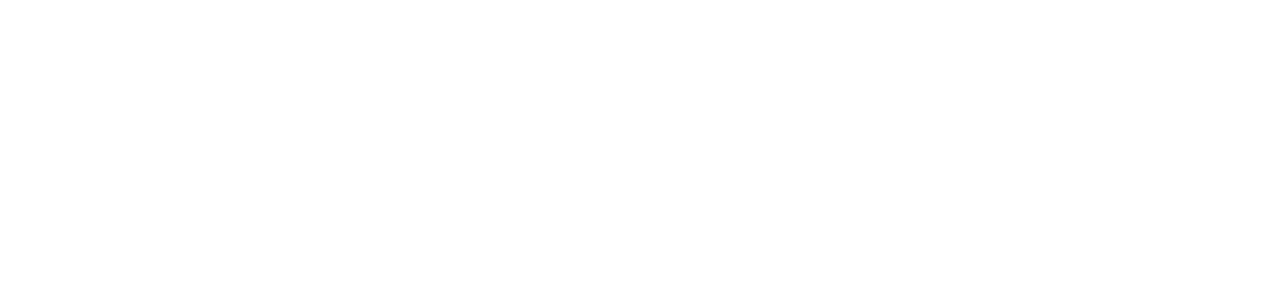
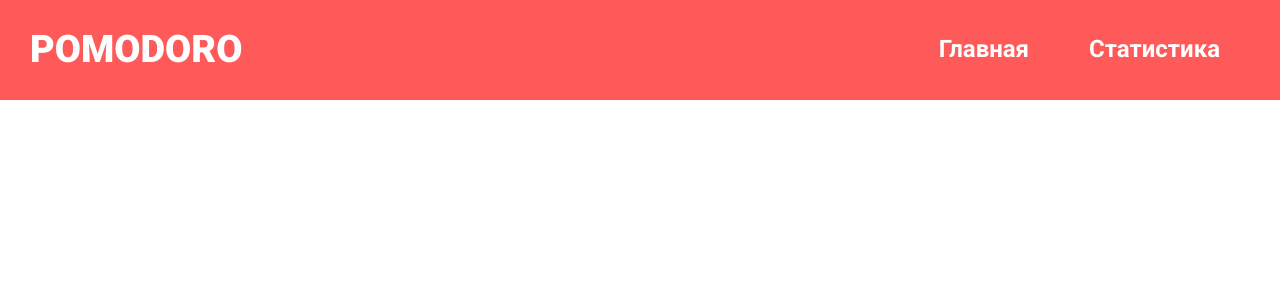
Before and after one commit to GroVlAn/pomodoro_vue, a Vue app: page / in a window 1280 px wide. Shown: the top 300 px of the page. Built offline with nearby package versions, Linux system fonts and the light colour scheme.

Commit message:
added header and menu components

```diff
--- a/src/App.vue
+++ b/src/App.vue
@@ -1,5 +1,17 @@
 <template>
+  <app-header></app-header>
   <router-view />
 </template>
 
-<style lang="scss"></style>
+<script lang="ts">
+import { defineComponent } from 'vue';
+import AppHeader from './components/header/app-header.vue';
+
+export default defineComponent({
+  components: {
+    AppHeader,
+  },
+});
+</script>
+
+<style lang="scss" src="./shared/assets/style/style.scss"></style>
--- /dev/null
+++ b/src/components/header/app-header.vue
@@ -0,0 +1,55 @@
+<template>
+  <header class="header">
+    <div class="header__wrapper">
+      <router-link
+        to="/"
+        class="header__logo"
+        >POMODORO</router-link
+      >
+      <top-nav-bar :menu="topMenu"></top-nav-bar>
+    </div>
+  </header>
+</template>
+
+<script lang="ts">
+import { defineComponent } from 'vue';
+import { menu } from './menu';
+import TopNavBar from '../menu/top-nav-bar.vue';
+import { TLink } from '../menu/types';
+
+export default defineComponent({
+  data() {
+    return {
+      topMenu: menu as TLink[],
+    };
+  },
+  setup() {
+    return {};
+  },
+  components: {
+    TopNavBar,
+  },
+});
+</script>
+
+<style scoped>
+.header {
+  width: 100%;
+  height: 100px;
+  background-color: #ff5a5a;
+}
+
+.header__wrapper {
+  height: inherit;
+  display: flex;
+  align-items: center;
+  justify-content: space-between;
+  padding: 0 30px;
+}
+
+.header__logo {
+  font-weight: 900;
+  font-size: 38px;
+  color: #ffffff;
+}
+</style>
--- /dev/null
+++ b/src/components/header/menu.ts
@@ -0,0 +1,12 @@
+import { TLink } from '../menu/types';
+
+export const menu: TLink[] = [
+  {
+    title: 'Главная',
+    url: '/',
+  },
+  {
+    title: 'Статистика',
+    url: '/statistics',
+  },
+];
--- /dev/null
+++ b/src/components/menu/top-nav-bar.vue
@@ -0,0 +1,55 @@
+<template>
+  <nav class="nav">
+    <router-link
+      :to="item.url"
+      class="nav__link"
+      v-for="item in menu"
+      :key="item.title"
+    >
+      {{ item.title }}
+    </router-link>
+  </nav>
+</template>
+
+<script lang="ts">
+import { PropType, defineComponent } from 'vue';
+import { TLink } from './types';
+
+export default defineComponent({
+  props: {
+    menu: [] as PropType<TLink[]>,
+  },
+  emits: ['menu'],
+  setup() {
+    return {};
+  },
+});
+</script>
+
+<style scoped>
+.nav {
+  height: inherit;
+  display: flex;
+  align-items: center;
+}
+
+.nav__link {
+  display: flex;
+  align-items: center;
+  height: 100%;
+  padding: 0 30px;
+  transition: background-color 0.2s ease-in-out, color 0.2s ease-in-out;
+  font-weight: 600;
+  font-size: 24px;
+  color: #fff;
+
+  &:hover {
+    background-color: #fff;
+    color: #ff5a5a;
+  }
+}
+
+.nav__item {
+  height: inherit;
+}
+</style>
--- /dev/null
+++ b/src/components/menu/types.ts
@@ -0,0 +1,4 @@
+export type TLink = {
+  title: string;
+  url: string;
+};
--- /dev/null
+++ b/src/shared/assets/style/init/init.scss
@@ -0,0 +1,12 @@
+@import url('https://fonts.googleapis.com/css2?family=Roboto+Condensed:ital,wght@0,300;0,400;0,700;1,300;1,400;1,700&family=Roboto:ital,wght@0,100;0,300;0,400;0,500;0,700;0,900;1,100;1,300;1,400;1,500;1,700;1,900&display=swap');
+@import url('https://fonts.googleapis.com/css2?family=Roboto+Condensed:ital,wght@0,300;0,400;0,700;1,300;1,400;1,700&family=Roboto:ital,wght@0,100;0,300;0,400;0,500;0,700;0,900;1,100;1,300;1,400;1,500;1,700;1,900&display=swap');
+
+html,
+body {
+  font-family: var(--main_font);
+  background-color: var(--bg_main);
+}
+
+.logo_font {
+  font-family: var(--second_font);
+}
--- /dev/null
+++ b/src/shared/assets/style/init/normalize.scss
@@ -0,0 +1,161 @@
+html,
+body {
+  margin: 0;
+  padding: 0;
+  width: 100vw;
+}
+* {
+  -webkit-box-sizing: border-box;
+  box-sizing: border-box;
+  outline: 0;
+}
+html {
+  -webkit-box-sizing: border-box;
+  -moz-box-sizing: border-box;
+  box-sizing: border-box;
+  line-height: 1.15;
+  -webkit-text-size-adjust: 100%;
+}
+
+h1 {
+  font-size: 2em;
+  margin: 0.67em 0;
+}
+
+hr {
+  box-sizing: content-box;
+  height: 0;
+  overflow: visible;
+}
+
+pre {
+  font-family: monospace, monospace;
+  font-size: 1em;
+}
+
+a {
+  background-color: transparent;
+  text-decoration: none;
+  color: #000;
+}
+
+abbr[title] {
+  border-bottom: none;
+  text-decoration: underline;
+}
+
+sub,
+sup {
+  font-size: 75%;
+  line-height: 0;
+  position: relative;
+  vertical-align: baseline;
+}
+
+sub {
+  bottom: -0.25em;
+}
+
+sup {
+  top: -0.5em;
+}
+
+img {
+  border-style: none;
+}
+
+button,
+input,
+optgroup,
+select,
+textarea {
+  font-family: inherit;
+  font-size: 100%;
+  line-height: 1.15;
+  margin: 0;
+}
+
+button,
+input {
+  overflow: visible;
+}
+
+button,
+select {
+  text-transform: none;
+}
+
+button,
+[type="button"],
+[type="reset"],
+[type="submit"] {
+  -webkit-appearance: button;
+}
+
+button::-moz-focus-inner,
+[type="button"]::-moz-focus-inner,
+[type="reset"]::-moz-focus-inner,
+[type="submit"]::-moz-focus-inner {
+  border-style: none;
+  padding: 0;
+}
+
+button:-moz-focusring,
+[type="button"]:-moz-focusring,
+[type="reset"]:-moz-focusring,
+[type="submit"]:-moz-focusring {
+  outline: 1px dotted ButtonText;
+}
+
+fieldset {
+  padding: 0.35em 0.75em 0.625em;
+}
+
+legend {
+  box-sizing: border-box;
+  color: inherit;
+  display: table;
+  max-width: 100%;
+  padding: 0;
+  white-space: normal;
+}
+
+progress {
+  vertical-align: baseline;
+}
+
+textarea {
+  overflow: auto;
+}
+
+[type="checkbox"],
+[type="radio"] {
+  box-sizing: border-box;
+  padding: 0;
+}
+
+[type="number"]::-webkit-inner-spin-button,
+[type="number"]::-webkit-outer-spin-button {
+  height: auto;
+}
+
+[type="search"] {
+  -webkit-appearance: textfield;
+  outline-offset: -2px;
+}
+
+[type="search"]::-webkit-search-decoration {
+  -webkit-appearance: none;
+}
+
+::-webkit-file-upload-button {
+  -webkit-appearance: button;
+  font: inherit;
+}
+
+li,
+ul {
+  list-style: none;
+  margin: 0;
+  padding: 0;
+}
--- /dev/null
+++ b/src/shared/assets/style/init/variables.scss
@@ -0,0 +1,5 @@
+
+:root {
+   --main_font: 'Roboto', 'Roboto Condensed', sans-serif;
+  --second_font: 'Roboto Condensed', sans-serif;
+}
--- /dev/null
+++ b/src/shared/assets/style/style.scss
@@ -0,0 +1,3 @@
+@import './init/normalize.scss';
+@import './init/variables.scss';
+@import './init/init.scss';
```
